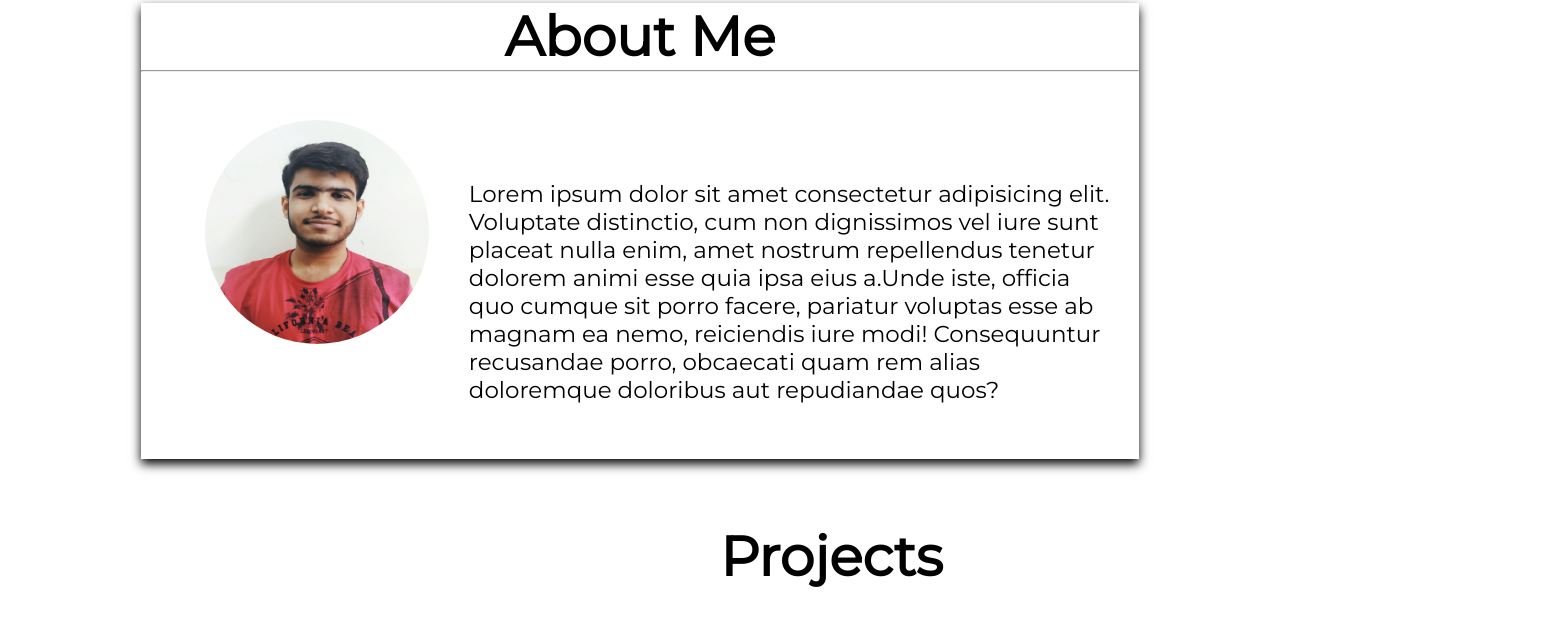
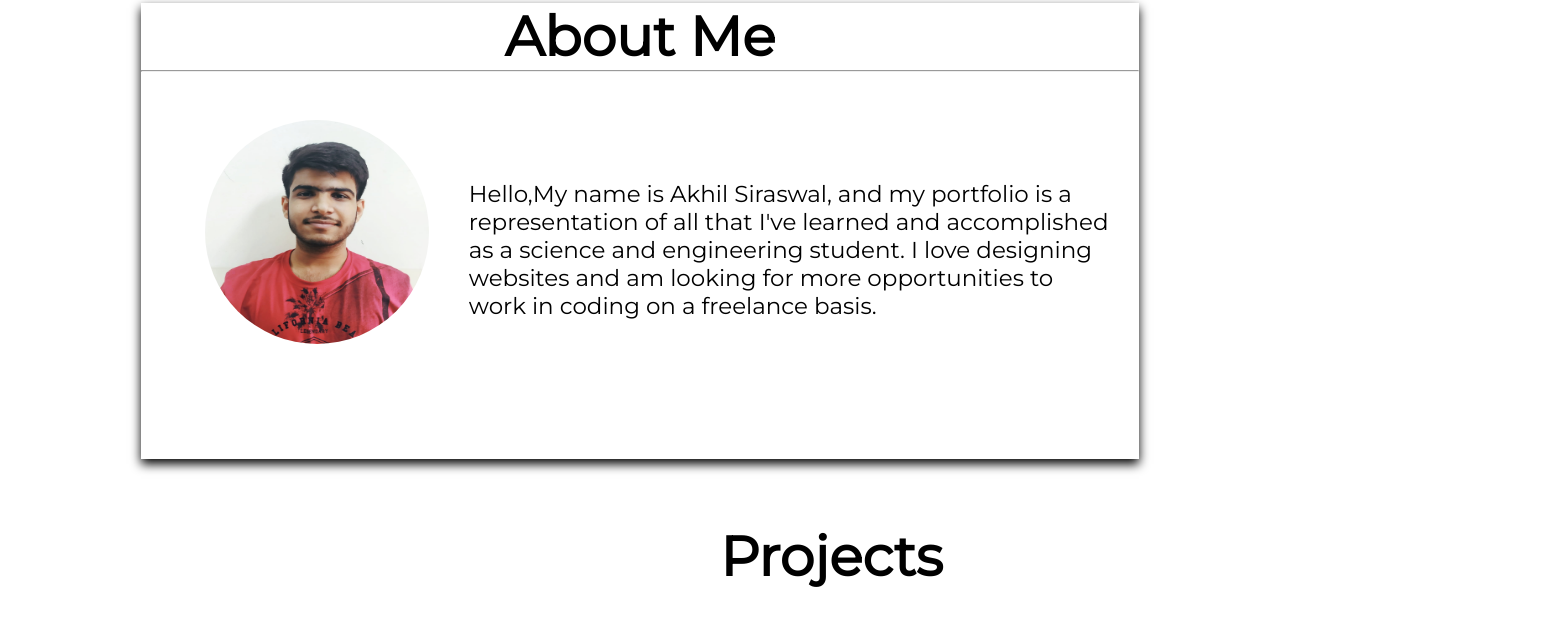
Before and after one commit to akhilsiraswal/Akhil__Portfolio, a plain HTML site: page index.html in a window 1280 px wide. Shown: the part 813-1437 px from the top of the page, 1568 px wide, since content can reach past the window. Drawn offline with Linux system fonts and the light colour scheme.

Commit message:
29-11-20

```diff
--- a/index.html
+++ b/index.html
@@ -40,13 +40,11 @@
 
           <div>
             <p id="paragraph">
-              Lorem ipsum dolor sit amet consectetur adipisicing elit. Voluptate
-              distinctio, cum non dignissimos vel iure sunt placeat nulla enim,
-              amet nostrum repellendus tenetur dolorem animi esse quia ipsa eius
-              a.Unde iste, officia quo cumque sit porro facere, pariatur
-              voluptas esse ab magnam ea nemo, reiciendis iure modi!
-              Consequuntur recusandae porro, obcaecati quam rem alias doloremque
-              doloribus aut repudiandae quos?
+              Hello,My name is Akhil Siraswal, and my portfolio is a
+              representation of all that I've learned and accomplished as a
+              science and engineering student. I love designing websites and am
+              looking for more opportunities to work in coding on a freelance
+              basis.
             </p>
           </div>
         </div>
--- a/style/style.css
+++ b/style/style.css
@@ -149,15 +149,14 @@ nav ul li a:hover {
   box-shadow: 0 5px 10px black;
 }
 
-.item-hidden {
+/* .item-hidden {
   position: absolute;
   background-color: red;
-
   width: 100%;
   height: 100%;
   opacity: 0;
   z-index: 3;
-}
+} */
 .item-hidden:hover {
   opacity: 1;
   border: 2px solid red;
```
